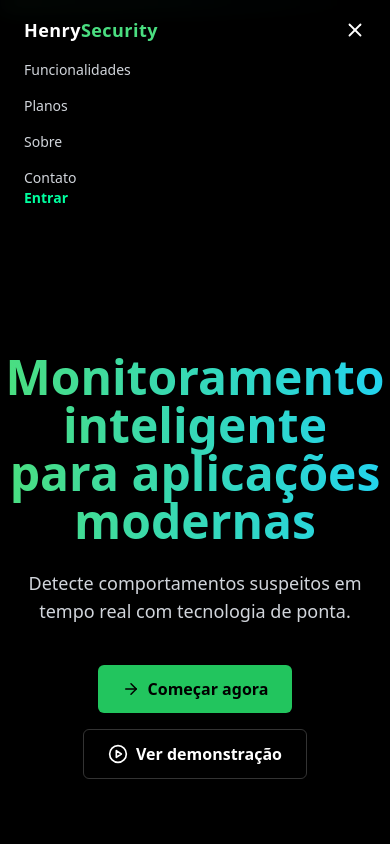
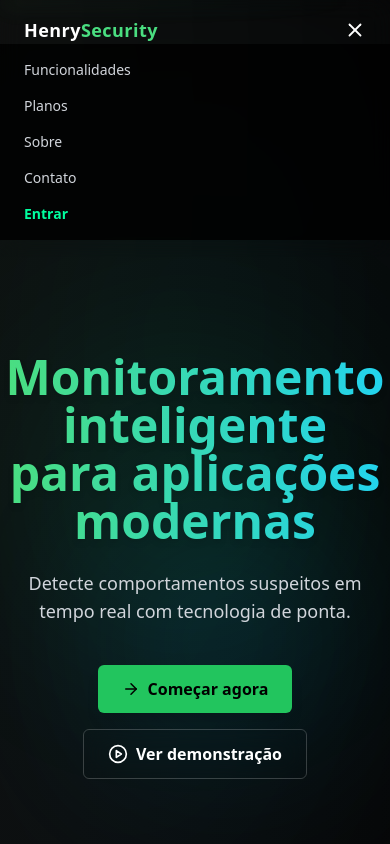
Before and after one commit to henrysec-bot/henry-security, a Next.js app: page / in a window 390 px wide. Both pictures are taken after a click on the button 355 px from the left and 30 px from the top of the page. Shown: the top 844 px of the page. Built offline with nearby package versions, Linux system fonts and the light colour scheme.

Commit message:
melhorias de fundo e menu mobile

```diff
--- a/app/layout.tsx
+++ b/app/layout.tsx
@@ -3,6 +3,7 @@
 import './styles/globals.css'
 import { Toaster } from 'sonner'
 import Header from '@/components/Header'
+import { Footer } from '@/components/Footer'
 import { usePathname } from 'next/navigation'
 
 export default function RootLayout({ children }: { children: React.ReactNode }) {
@@ -11,9 +12,14 @@ export default function RootLayout({ children }: { children: React.ReactNode })
 
   return (
     <html lang="pt-BR">
-      <body className="bg-black text-white">
-        {showHeader && <Header />}
-        {children}
+      <body className="text-white bg-black">
+        <div className="flex flex-col min-h-screen">
+          {showHeader && <Header />}
+          <main className="flex-1">
+            {children}
+          </main>
+          {showHeader && <Footer />}
+        </div>
         <Toaster position="top-center" richColors />
       </body>
     </html>
--- a/app/page.tsx
+++ b/app/page.tsx
@@ -1,15 +1,13 @@
 import Hero from '@/components/Hero'
 import { Features } from '@/components/Features'
 import Pricing from '@/components/Pricing'
-import { Footer } from '@/components/Footer'
 
 export default function Home() {
   return (
-    <section className="bg-black text-white min-h-screen pt-24 md:pt-0">
+    <section className="text-white min-h-screen pt-24 md:pt-0">
       <Hero />
       <Features />
       <Pricing />
-      <Footer />
     </section>
   )
 }
--- a/app/styles/globals.css
+++ b/app/styles/globals.css
@@ -1,38 +1,45 @@
-/* app/styles/globals.css */
 @tailwind base;
 @tailwind components;
 @tailwind utilities;
 
+/* Estilo global */
+html,
 body {
-  @apply bg-gray-950 text-white;
+  @apply text-white min-h-screen;
   background: radial-gradient(ellipse at top left, #0f0f0f, #050505);
   position: relative;
-  overflow-x: hidden;
-  min-height: 100vh;
   z-index: 0;
 }
 
-body::before {
+/* Animação de fundo suave */
+html::before {
   content: "";
   position: fixed;
   top: 0;
   left: 0;
   width: 100vw;
   height: 100vh;
-  background: linear-gradient(135deg, rgba(0, 255, 135, 0.15), rgba(0, 195, 255, 0.1), transparent);
+  background: linear-gradient(
+    135deg,
+    rgba(0, 255, 135, 0.12),
+    rgba(0, 195, 255, 0.08),
+    transparent
+  );
   animation: pulseBg 10s ease-in-out infinite;
   z-index: -1;
   pointer-events: none;
-  filter: blur(120px);
+  filter: blur(160px);
 }
 
+/* Animação de pulsar */
 @keyframes pulseBg {
-  0%, 100% {
+  0%,
+  100% {
     transform: scale(1);
-    opacity: 0.5;
+    opacity: 0.4;
   }
   50% {
     transform: scale(1.1);
-    opacity: 0.75;
+    opacity: 0.7;
   }
 }
--- a/components/Header.tsx
+++ b/components/Header.tsx
@@ -58,17 +58,30 @@ export default function Header() {
     animate={{ height: 'auto' }}
     exit={{ height: 0 }}
     transition={{ duration: 0.3 }}
-          className="md:hidden bg-black/80 px-6 py-4 text-sm text-gray-300 space-y-4"
+    className="md:hidden bg-black/80 px-6 py-4 text-sm text-gray-300"
   >
-          <Link href="#features" onClick={() => setOpen(false)} className="block hover:text-white">Funcionalidades</Link>
-          <Link href="#pricing" onClick={() => setOpen(false)} className="block hover:text-white">Planos</Link>
-          <Link href="#about" onClick={() => setOpen(false)} className="block hover:text-white">Sobre</Link>
-          <Link href="#contact" onClick={() => setOpen(false)} className="block hover:text-white">Contato</Link>
+    <Link href="#features" onClick={() => setOpen(false)} className="block hover:text-white mb-4">
+      Funcionalidades
+    </Link>
+    <Link href="#pricing" onClick={() => setOpen(false)} className="block hover:text-white mb-4">
+      Planos
+    </Link>
+    <Link href="#about" onClick={() => setOpen(false)} className="block hover:text-white mb-4">
+      Sobre
+    </Link>
+    <Link href="#contact" onClick={() => setOpen(false)} className="block hover:text-white mb-4">
+      Contato
+    </Link>
     <Link
       href="/login"
-  className="text-sm font-semibold text-neon-green hover:text-white transition-colors duration-200">Entrar</Link>
+      onClick={() => setOpen(false)}
+      className="block text-sm font-semibold text-neon-green hover:text-white transition-colors duration-200 mt-4"
+    >
+      Entrar
+    </Link>
   </motion.nav>
 )}
+
     </motion.header>
   )
 }
--- a/tailwind.config.js
+++ b/tailwind.config.js
@@ -14,6 +14,6 @@ module.exports = {
       }
     },
   },
-  plugins: [require('@tailwindcss/forms')],
+  plugins: [],
 
 }
```
Lines whose indentation alone changed are shown as unchanged.
